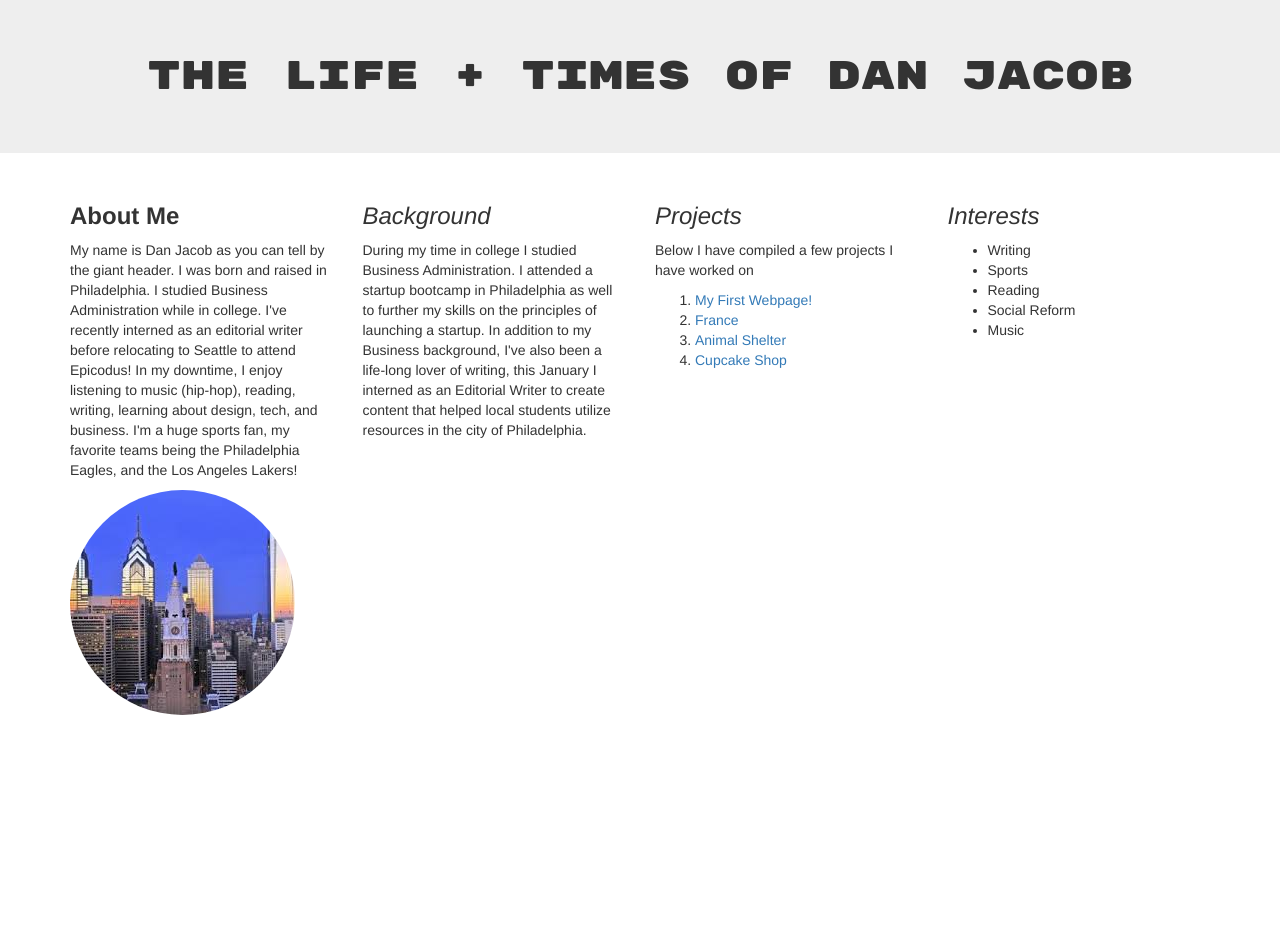
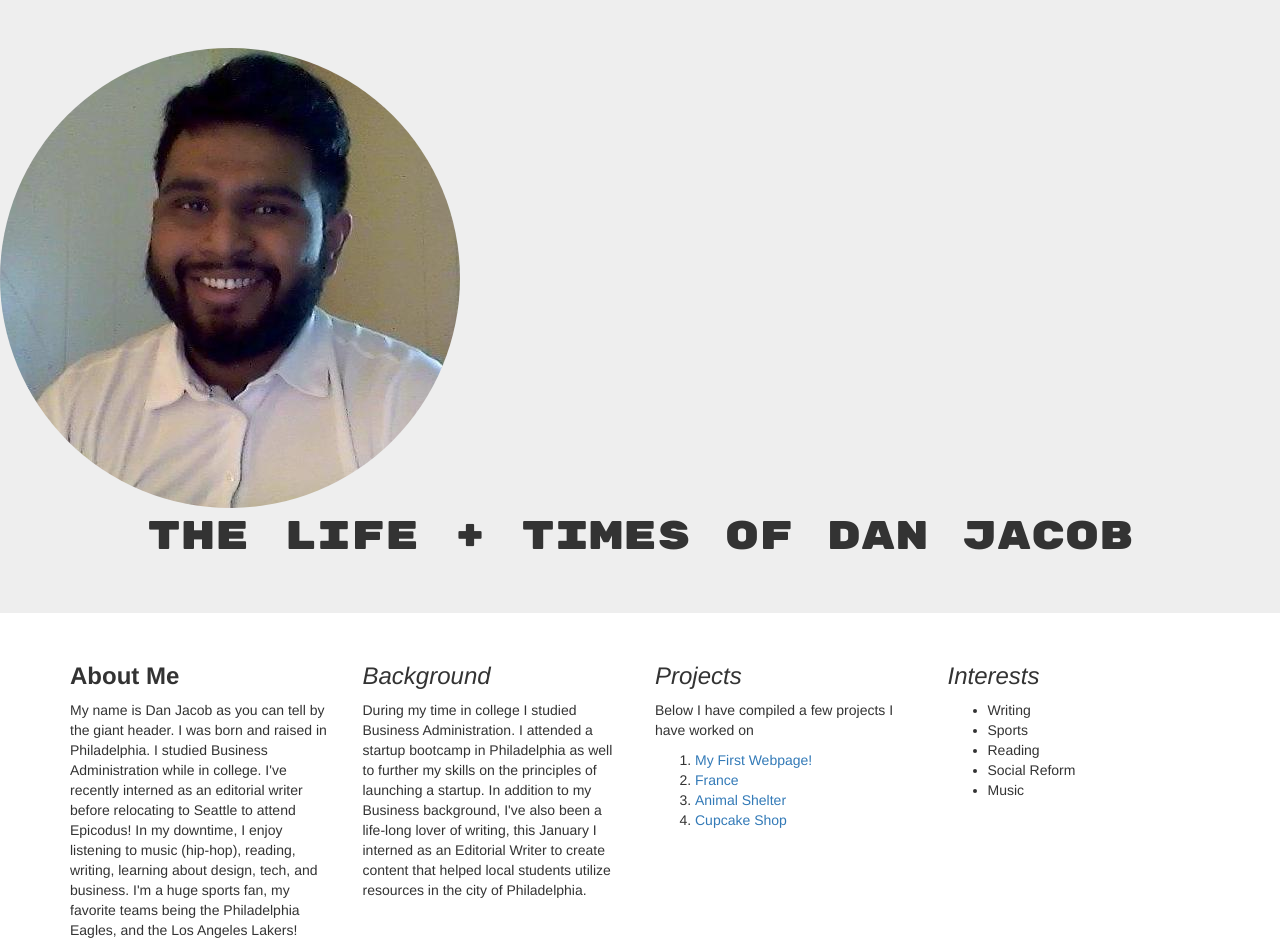
Before and after one commit to DanJacobCodes/newportfolio, a plain HTML site: page index.html in a window 1280 px wide. Shown: the top 943 px of the page. Before the commit the page ends 800 px from the top, so only its background shows below. Drawn offline with Linux system fonts and the light colour scheme.

Commit message:
add a picture of me to header

```diff
--- a/css/styles.css
+++ b/css/styles.css
@@ -8,5 +8,4 @@ header{
   font-size: 30pt;
   font-family: 'Rubik Mono One', sans-serif;
   background-color: #b3b3b3;
-
 }
--- a/index.html
+++ b/index.html
@@ -9,6 +9,7 @@
   <body>
     <div>
     <header class="jumbotron" id="header">
+      <img src="img/git.jpeg" alt="pic of me">
     The Life + Times of Dan Jacob
     </header>
     </div>
```
Also changed, not shown: img/git.jpeg (added).
